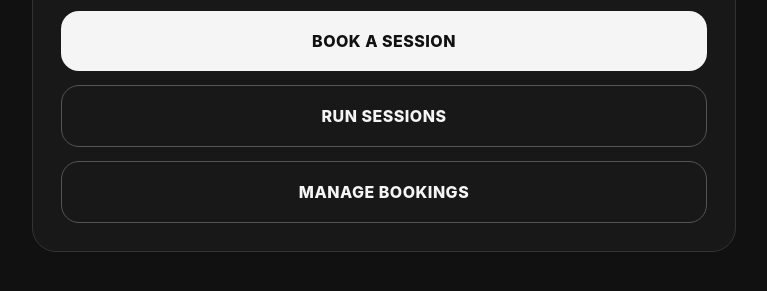
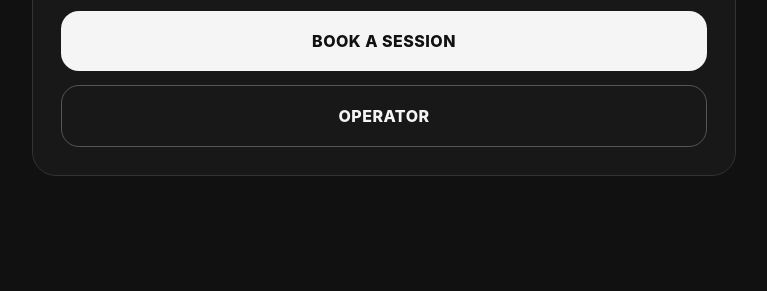
Before and after one commit to desdodec/alley__gaitor_scheduler, a website built with Vite: page index.html in a window 1280 px wide. Shown: the part 227-518 px from the top of the page, without its empty margins (256-1023 px from the left). Built offline with nearby package versions, Linux system fonts and the light colour scheme.

Commit message:
Remove global management script to fix page freeze

```diff
--- a/index.html
+++ b/index.html
@@ -10,6 +10,5 @@
     <main id="app"></main>
     <script type="module" src="/src/main.js"></script>
     <script type="module" src="/src/calendar.js"></script>
-    <script type="module" src="/src/management.js"></script>
   </body>
 </html>
```
